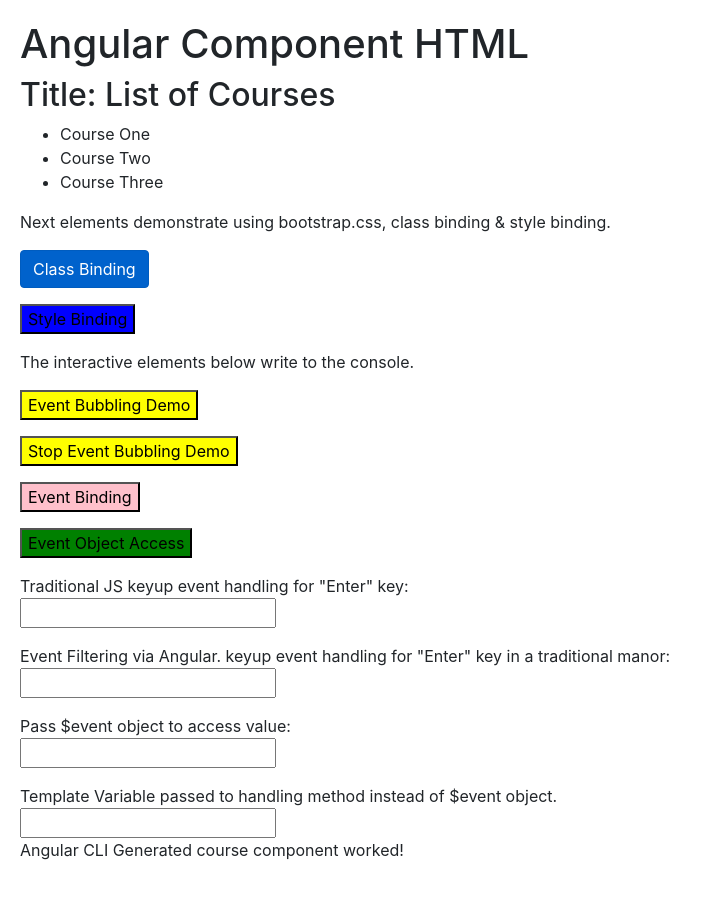
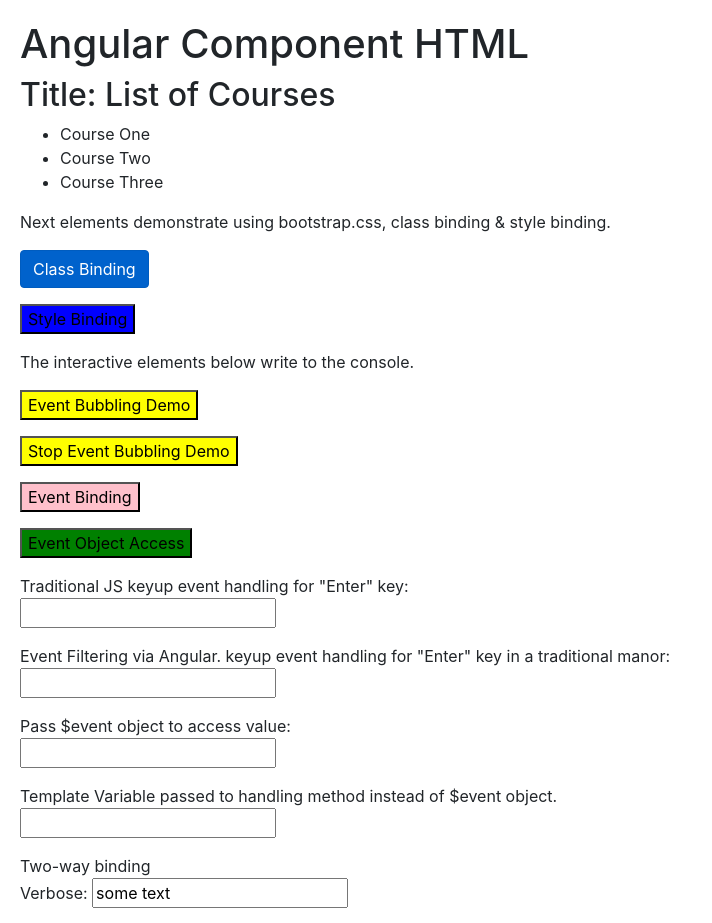
Before and after one commit to clgrogan/AngularHelloWorld, an Angular app: page / in a window 1280 px wide. Shown: the top 923 px of the page, without its empty margins (0-712 px from the left). Before the commit the page ends 898 px from the top, so only its background shows below. Built offline with nearby package versions, Linux system fonts and the light colour scheme.

Commit message:
Two-way binding.

```diff
--- a/src/app/app.module.ts
+++ b/src/app/app.module.ts
@@ -5,6 +5,7 @@ import { AppComponent } from "./app.component";
 import { CoursesComponent } from "./courses.component"; //Import code automatically added when using auto-complete on declarations class addition.
 import { CourseComponent } from "./course/course.component"; // Generated via angular CLI
 import { CoursesService } from "./courses.service";
+import { FormsModule } from "@angular/forms";
 
 @NgModule({
   declarations: [
@@ -12,7 +13,7 @@ import { CoursesService } from "./courses.service";
     CoursesComponent, // Component Class Name. In VS Code using auto complete added import above.
     CourseComponent, // Generated via Angular CLI
   ],
-  imports: [BrowserModule],
+  imports: [BrowserModule, FormsModule],
   providers: [
     CoursesService, // Registers the courses service for dependency injection use
   ],
--- a/src/app/courses.component.html
+++ b/src/app/courses.component.html
@@ -69,3 +69,23 @@ Template Variable passed to handling method instead of $event object.
 <div>
   <input #email (keyup.enter)="templateVariable(email.value)" />
 </div>
+<p></p>
+Two-way binding
+<div>
+  Verbose:
+  <input
+    [(value)]="twoWayBound"
+    (keyup.enter)="twoWayBound = $event.target.value; twoWayBindingMethod()"
+  />
+  <p></p>
+  Use ngModel Directive:
+  <!--
+    Can't bind to 'ngModel' since it isn't a known property of 'input'.
+    ngModel is in forms module. forms module is not automatically imported.
+
+    Need to import the FormsModule from @angular/forms and add it to the imports
+      section in app.modules.ts.
+  -->
+  <input [(ngModel)]="twoWayBound" (keyup.enter)="twoWayBindingMethod()" />
+  <p></p>
+</div>
--- a/src/app/courses.component.ts
+++ b/src/app/courses.component.ts
@@ -35,6 +35,7 @@ export class CoursesComponent {
   title = "List of Courses";
   isActive = true;
   courses;
+  twoWayBound = "some text";
 
   // Dependency injection for constructor.
   constructor(service: CoursesService) {
@@ -64,4 +65,9 @@ export class CoursesComponent {
 
   templateVariable = (pickle) =>
     console.log("Template Variable value:", pickle);
+
+  twoWayBindingMethod = () =>
+    console.log("twoWayBindingMethod value: " + this.twoWayBound);
+
+  //bottom of the class
 }
```
